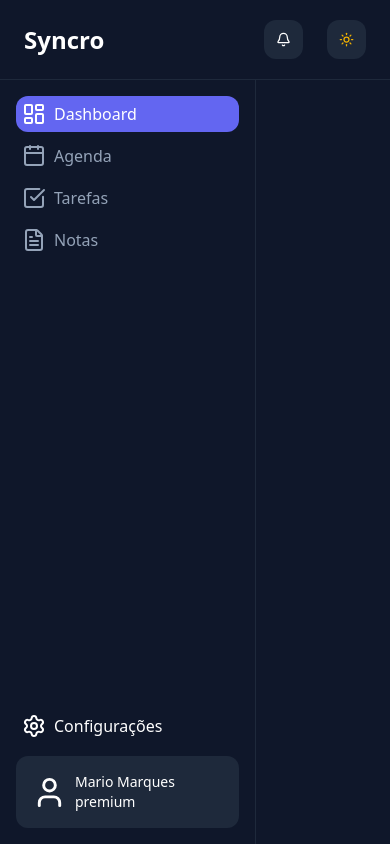
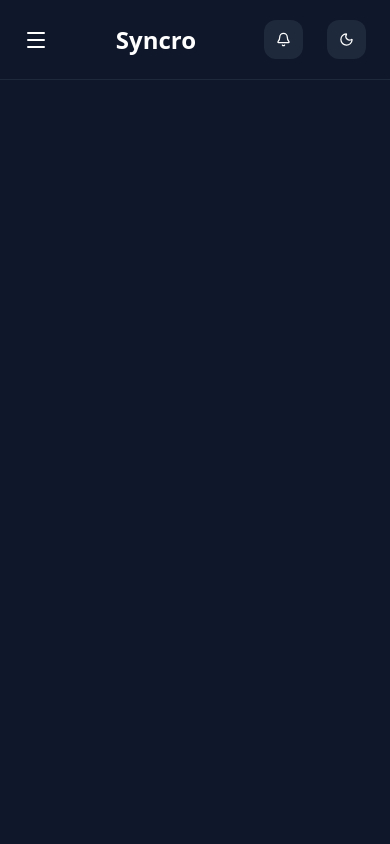
Before and after one commit to mario-leandro/productivity_website, a Next.js app: page / in a window 390 px wide. Built offline with nearby package versions, Linux system fonts and the light colour scheme.

Commit message:
responsividade ajustada e botão de tema funcionando

```diff
--- /dev/null
+++ b/app/AppLayout.tsx
@@ -0,0 +1,19 @@
+"use client";
+
+import { useState } from "react";
+import Header from "@/src/components/Header";
+import SideBar from "@/src/components/SideBar";
+
+export default function AppLayout({ children }: { children: React.ReactNode }) {
+  const [sidebarOpen, setSidebarOpen] = useState(false);
+
+  return (
+    <>
+      <Header sidebarOpen={sidebarOpen} setSidebarOpen={setSidebarOpen} />
+
+      <SideBar sidebarOpen={sidebarOpen} setSidebarOpen={setSidebarOpen} />
+
+      <main>{children}</main>
+    </>
+  );
+}
--- a/app/globals.css
+++ b/app/globals.css
@@ -3,7 +3,7 @@
 :root {
   --primary: #4f46e5;
   --secundary: #7c3aed;
-  --surface: #ffffff;
+  --surface: #efefef;
   --background: #f8fafc;
   --text: #000;
 }
--- a/app/layout.tsx
+++ b/app/layout.tsx
@@ -1,8 +1,8 @@
 import type { Metadata } from "next";
 import { Inter } from "next/font/google";
 import "./globals.css";
-import Header from "@/src/components/Header";
-import SideBar from "@/src/components/SideBar";
+import AppLayout from "./AppLayout";
+import { Providers } from "./providers";
 
 const inter = Inter({
   variable: "--font-inter",
@@ -20,11 +20,11 @@ export default function RootLayout({
   children: React.ReactNode;
 }>) {
   return (
-    <html lang="pt-br" className={`${inter.variable} h-full antialiased dark`}>
+    <html lang="pt-br" className={`${inter.variable} h-full antialiased`}>
       <body className="h-full">
-        <Header />
-        <SideBar />
-        {children}
+        <Providers>
+          <AppLayout>{children}</AppLayout>
+        </Providers>
       </body>
     </html>
   );
--- /dev/null
+++ b/app/providers.tsx
@@ -0,0 +1,19 @@
+"use client";
+
+import { ThemeProvider } from "next-themes";
+
+export function Providers({
+  children,
+}: {
+  children: React.ReactNode;
+}) {
+  return (
+    <ThemeProvider
+      attribute="class"
+      defaultTheme="dark"
+      enableSystem={false}
+    >
+      {children}
+    </ThemeProvider>
+  );
+}
--- a/package.json
+++ b/package.json
@@ -10,7 +10,8 @@
   },
   "dependencies": {
     "lucide-react": "^1.22.0",
-    "next": "16.2.9",
+    "next": "^16.2.9",
+    "next-themes": "^0.4.6",
     "react": "19.2.4",
     "react-dom": "19.2.4"
   },
--- a/src/components/Header/index.tsx
+++ b/src/components/Header/index.tsx
@@ -1,8 +1,23 @@
-import { Bell, Sun } from "lucide-react";
+import { useTheme } from "next-themes";
+import { Bell, Sun, Menu, Moon } from "lucide-react";
 
-export default function Header() {
+interface HeaderProps {
+  setSidebarOpen: (open: boolean) => void;
+  sidebarOpen: boolean;
+}
+
+export default function Header({ setSidebarOpen, sidebarOpen }: HeaderProps) {
+  const { theme, setTheme } = useTheme();
+
   return (
     <div className="w-full h-20 flex flex-row justify-between items-center border-b border-[var(--surface)] px-6">
+      <button
+        className="md:hidden"
+        onClick={() => setSidebarOpen(!sidebarOpen)}
+      >
+        <Menu />
+      </button>
+
       <h1 className="text-2xl font-bold text-[var(--text)]">Syncro</h1>
 
       <div className="flex flex-row gap-6">
@@ -15,9 +30,10 @@ export default function Header() {
 
         <button
           id="themeBtn"
+          onClick={() => setTheme(theme === "dark" ? "light" : "dark")}
           className="bg-[var(--surface)] hover:bg-slate-700 p-3 rounded-xl cursor-pointer transition-colors duration-200"
         >
-          <Sun className="text-yellow-500" size={15} />
+          {theme === "dark" ? <Moon size={15} /> : <Sun className="text-yellow-500" size={15} />}
         </button>
       </div>
     </div>
--- a/src/components/SideBar/index.tsx
+++ b/src/components/SideBar/index.tsx
@@ -7,10 +7,16 @@ import {
   Settings,
   SquareCheckBig,
   User,
+  X,
 } from "lucide-react";
 import { useState } from "react";
 
-export default function SideBar() {
+interface SideBarProps {
+  setSidebarOpen: (open: boolean) => void;
+  sidebarOpen: boolean;
+}
+
+export default function SideBar({ setSidebarOpen, sidebarOpen }: SideBarProps) {
   const [activePage, setActivePage] = useState("Dashboard");
 
   const arrNavItems = [
@@ -21,8 +27,47 @@ export default function SideBar() {
   ];
 
   return (
-    <div className="w-64 h-[calc(100%-80px)] flex flex-col justify-between border-r border-[var(--surface)] p-4">
+    <div
+      className={`
+        fixed
+        top-0
+        left-0
+        z-50
+
+        flex flex-col justify-between
+
+        w-64
+        h-[calc(100%-80px)]
+
+        border-r
+        border-[var(--surface)]
+
+        bg-[var(--background)]
+
+        p-4
+
+        transition-transform
+        duration-300
+
+        ${
+          sidebarOpen
+            ? "translate-x-0"
+            : "-translate-x-full"
+        }
+
+        md:translate-x-0
+        md:static
+      `}
+    >
       <div className="flex flex-col gap-1.5">
+        <div className="flex justify-end ml-4 mt-4 mb-8 md:hidden">
+        <button
+          onClick={() => setSidebarOpen(!sidebarOpen)}
+        >
+          <X />
+        </button>
+      </div>
+
         {arrNavItems.map((item) => (
           <button
             key={item.title}
@@ -43,7 +88,17 @@ export default function SideBar() {
       </div>
 
       <div className="flex flex-col gap-3">
-        <button className="flex flex-row gap-2 p-1.5 rounded-xl transition-colors text-[var(--text)] hover:bg-[var(--surface)] hover:text-[var(--text)]">
+        <button
+          onClick={() => setActivePage("Configurações")}
+          className={`
+            flex gap-2 p-1.5 rounded-xl transition-colors
+            ${
+              activePage === "Configurações"
+                ? "bg-[var(--primary)] text-white"
+                : "text-[var(--text-secundary)] hover:bg-[var(--surface)] hover:text-[var(--text)]"
+            }
+          `}
+        >
           <Settings />
           Configurações
         </button>
```
Also changed, not shown: 1 other file (tests, documents, lock files or other folders).
